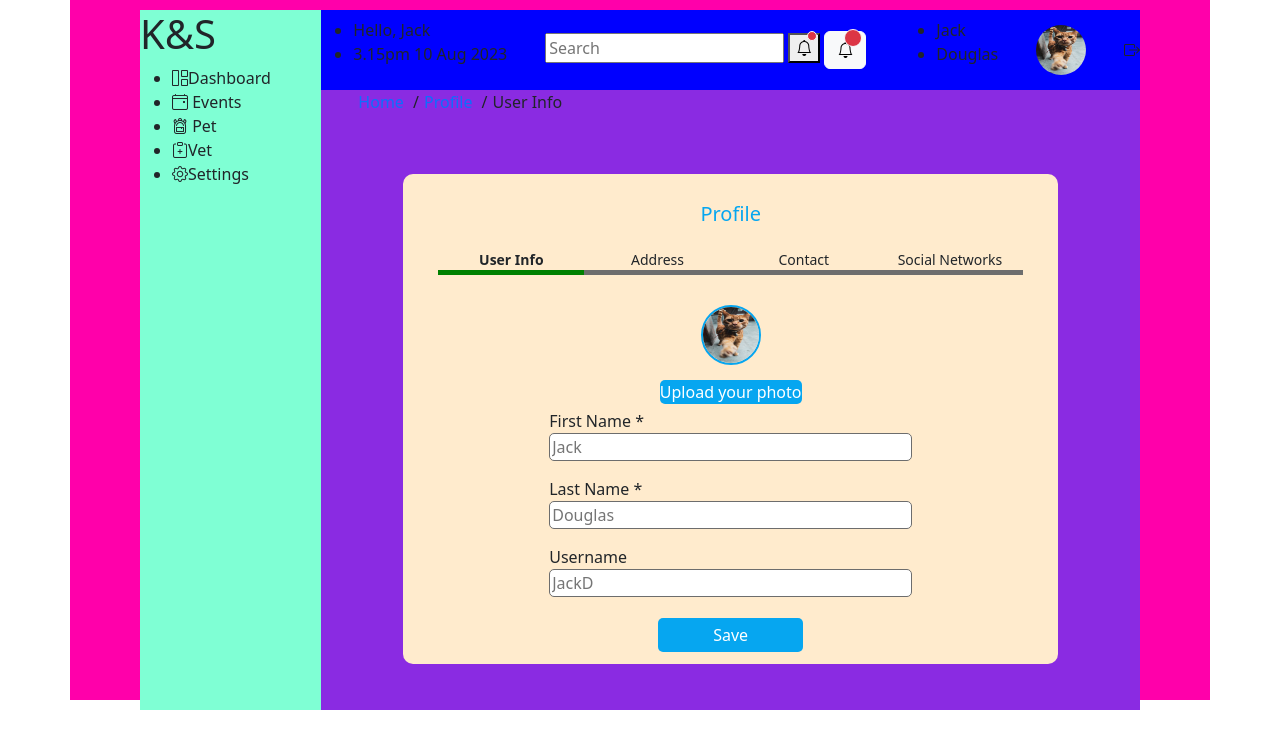
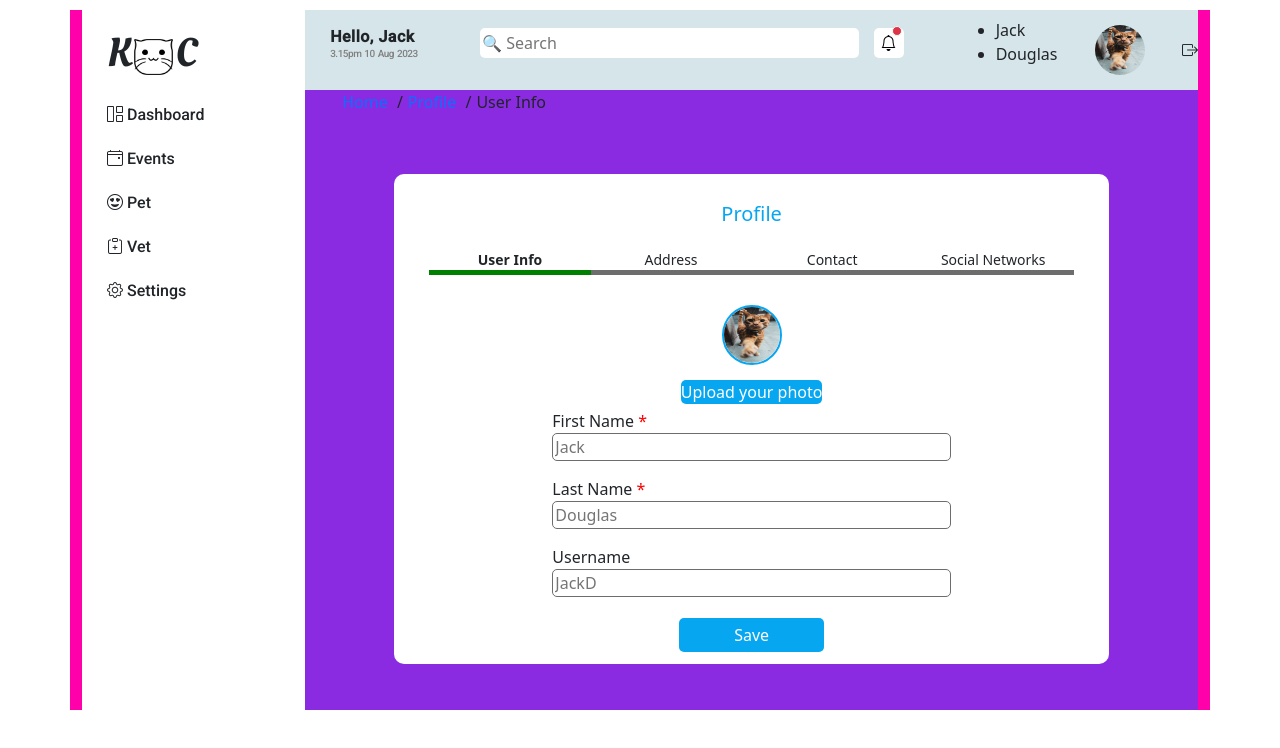
Before and after one commit to IrinaV1/Cat, a plain HTML site: page index.html in a window 1280 px wide. Drawn offline with nearby package versions, Linux system fonts and the light colour scheme.

Commit message:
Added the style Navbar

```diff
--- a/index.html
+++ b/index.html
@@ -3,7 +3,12 @@
 <head>
     <meta charset="UTF-8">
     <meta name="viewport" content="width=device-width, initial-scale=1.0">
-
+    <link rel="preconnect" href="https://fonts.googleapis.com">
+    <link rel="preconnect" href="https://fonts.gstatic.com" crossorigin>
+    <link href="https://fonts.googleapis.com/css2?family=Oleo+Script&display=swap" rel="stylesheet">
+    <link rel="preconnect" href="https://fonts.googleapis.com">
+<link rel="preconnect" href="https://fonts.gstatic.com" crossorigin>
+<link href="https://fonts.googleapis.com/css2?family=Roboto:wght@300;500&display=swap" rel="stylesheet">
     <link rel="stylesheet" href="style.css">
     <title>Document</title>
     <link href="https://cdn.jsdelivr.net/npm/bootstrap@5.3.2/dist/css/bootstrap.min.css" rel="stylesheet" integrity="sha384-T3c6CoIi6uLrA9TneNEoa7RxnatzjcDSCmG1MXxSR1GAsXEV/Dwwykc2MPK8M2HN" crossorigin="anonymous">
@@ -13,41 +18,40 @@
     <div class="container">
         <div class="wrapper">
 
-            <div class="header">
-                <nav class="header-header">
-                    <h1>K&S</h1>
+            <nav class="header">
+                <div class="header-header">
+                    <h1>K<img src="icons8-cat-64.png" height="40px" width="43px" alt="">C</h1>
                         <ul class="header-menu">
-                            <li><i class="bi bi-grid-1x2"></i>Dashboard</li>
-                            <li><i class="bi bi-calendar4-event"></i> Events</li>
-                            <li><i class="bi bi-backpack3"></i> Pet</li>
-                            <li><i class="bi bi-clipboard-plus"></i>Vet</li>
-                            <li><i class="bi bi-gear"></i>Settings</li>
+                            <li class="header-menu-icon"> <i class="bi bi-grid-1x2"></i> Dashboard</li>
+                            <li class="header-menu-icon"> <i class="bi bi-calendar4-event"></i> Events</li>
+                            <li class="header-menu-icon"> <i class="bi bi-emoji-heart-eyes"></i> Pet</li>
+                            <li class="header-menu-icon"> <i class="bi bi-clipboard-plus"></i> Vet</li>
+                            <li class="header-menu-icon"> <i class="bi bi-gear"></i> Settings</li>
                         </ul>
-                  </nav>
-                </div>
+                    </div>
+                </nav>
 
 
 
 <div class="wrapper-conteiner">
 <div class="navbar">
         <div class="navbar-header">
-            <ul>
-                <li>Hello, Jack</li>
-            <li>3.15pm 10 Aug 2023</li>
+            <ul class="navbar-header-ul">
+                <li class="navbar-header-hello">Hello, Jack</li>
+            <li class="navbar-header-li">3.15pm 10 Aug 2023</li>
         </ul>
         </div>
-        <div class="navbar-form" role="search">
-        <input  type="text" placeholder="Search">
-    <button type="submit"><i class="bi bi-bell"></i> <span class="position-absolute top-5 start-90 translate-middle p-1 bg-danger border border-light rounded-circle">
+        <form class="navbar-form" role="search">
+        <input class="navbar-input" type="text" placeholder="🔍 Search">
+      <!--  <svg xmlns="http://www.w3.org/2000/svg" width="16" height="16" fill="currentColor" class="bi bi-search" viewBox="0 0 16 16">
+  <path d="M11.742 10.344a6.5 6.5 0 1 0-1.397 1.398h-.001c.03.04.062.078.098.115l3.85 3.85a1 1 0 0 0 1.415-1.414l-3.85-3.85a1.007 1.007 0 0 0-.115-.1zM12 6.5a5.5 5.5 0 1 1-11 0 5.5 5.5 0 0 1 11 0z"/>
+</svg>-->
+    <button class="navbar-button" type="submit"><i class="bi bi-bell"></i> <span class="position-absolute top-5 start-90 translate-middle p-1 bg-danger border border-light rounded-circle">
         <span class="visually-hidden">New alerts</span></button>
 
-    <button type="button" class="btn btn-light position-relative">
-        <i class="bi bi-bell"></i>
-        <span class="position-absolute top-3 start-90 translate-middle p-2 bg-danger border border-light rounded-circle">
-          <span class="visually-hidden">New alerts</span>
-        </span>
-      </button>
-    </div>
+
+
+    </form>
 
     <div class="navbar-personal">
         <ul>
@@ -97,10 +101,10 @@
 
 
 <form action="#" method="get" class="profile-form">
-<p class="first-name">First Name <span>*</span> <br>
+<p class="first-name">First Name <span class="form-name">*</span> <br>
 <input type="text" id="first-name" placeholder="Jack">
 </p>
-<p class="last-name">Last Name <span>*</span> <br>
+<p class="last-name">Last Name <span class="form-name">*</span> <br>
 <input type="text" id="last-name" placeholder="Douglas">
 </p>
 <p class="username">
--- a/style.css
+++ b/style.css
@@ -1,9 +1,19 @@
-h1 {
-    color: blue;
+html{
+
+    box-sizing: border-box;
+    margin: 0 ;
+    padding: 0;
+
 }
+*, *::after, *::before {
+    box-sizing: inherit;
+
+
+}
+
 .container{
     padding: 0 ;
-    margin: 0 ;
+    margin: 10px ;
     background-color: rgb(255, 0, 170);
     width: 1600px;
     height: 700px;
@@ -12,9 +22,9 @@ h1 {
     box-sizing: border-box;
 }
 .wrapper{
-margin: 10px auto;
-padding: 10px auto;
-width: 1000px;
+margin: 0;
+padding: 0;
+
 max-width: 100%;
 box-sizing: border-box;
     background-color: #e2dede;
@@ -25,18 +35,87 @@ box-sizing: border-box;
 
 }
 .header{
-flex-grow: 3;
-max-width: 100%;
-background-color: aquamarine;
+width: 20%;
+min-width: 150px;
+background-color: #fff;
   }
-
-.navbar{
-   max-width: 100%;
-    background-color: blue;
+.header-header{
+    padding: 5px;
+    margin: 5px auto;
+}
+h1{
+    margin: 20px 10px;
+    padding: 10px 10px;
+    font-size: 46px;
+    font-weight: 800;
+    font-family: 'Oleo Script', cursive;
 
 
 }
+.header-menu{
+    list-style: none;
+    margin: 0;
+    padding: 0;
+    font-family: 'Roboto', sans-serif;
+    font-weight: 400;
+}
+.header-menu-icon{
+    padding: 5px 10px;
+    margin: 10px 10px;
+}
 
+
+.navbar{
+    padding: 0px;
+    margin: 0;
+   max-width: 100%;
+    background-color: #d5e5e9;
+
+}
+
+.navbar-header{
+
+padding: 5px 10px 0;
+    margin: 0 15px;
+}
+
+.navbar-header-ul{
+    font-family: 'Roboto', sans-serif;
+    list-style: none;
+    padding: 0;
+    font-weight: 700;
+    letter-spacing: 0.5px;
+    line-height: 17px;
+}
+li.navbar-header-li{
+    font-size: 10px;
+    font-weight: 500;
+    letter-spacing: -0.5px;
+word-spacing: 1px;
+    color: #817f7f;
+}
+form.navbar-form{
+    position: relative;
+    top: -7px;
+    left: 0px;
+    width: 50%;
+}
+.navbar-input{
+    width: 85%;
+    border: none;
+    border-radius: 5px;
+    height: 30px;
+    background-color: #fff;
+}
+
+.navbar-button{
+    border: none;
+    border-radius: 5px;
+    height: 30px;
+    width: 30px;
+    background-color: #fff;
+    margin: 0 10px;
+}
 .navbar-user{
     width: 50px;
     height: 50px;
@@ -81,13 +160,14 @@ list-style: none;
     margin: 60px auto;
     width: 80%;
     height: 70%;
-    background-color: blanchedalmond;
+    background-color: #fff;
     display: flex;
     justify-content: center;
     border-radius: 10px;
     box-sizing: border-box;
 padding: 5px;
 }
+
 .main-profile-conteiner{
     padding: 10px;
     margin: 10px;
@@ -155,7 +235,9 @@ margin: 5px auto;
 
  width: 60%;
 }
-
+.form-name{
+    color: red;
+}
  input#first-name, input#last-name, #username{
     border: 1px solid #6d6d6d;
     margin: 0 auto;
```
Also changed, not shown: free-icon-font-paw.svg (added), icons8-cat-64.png (added).
